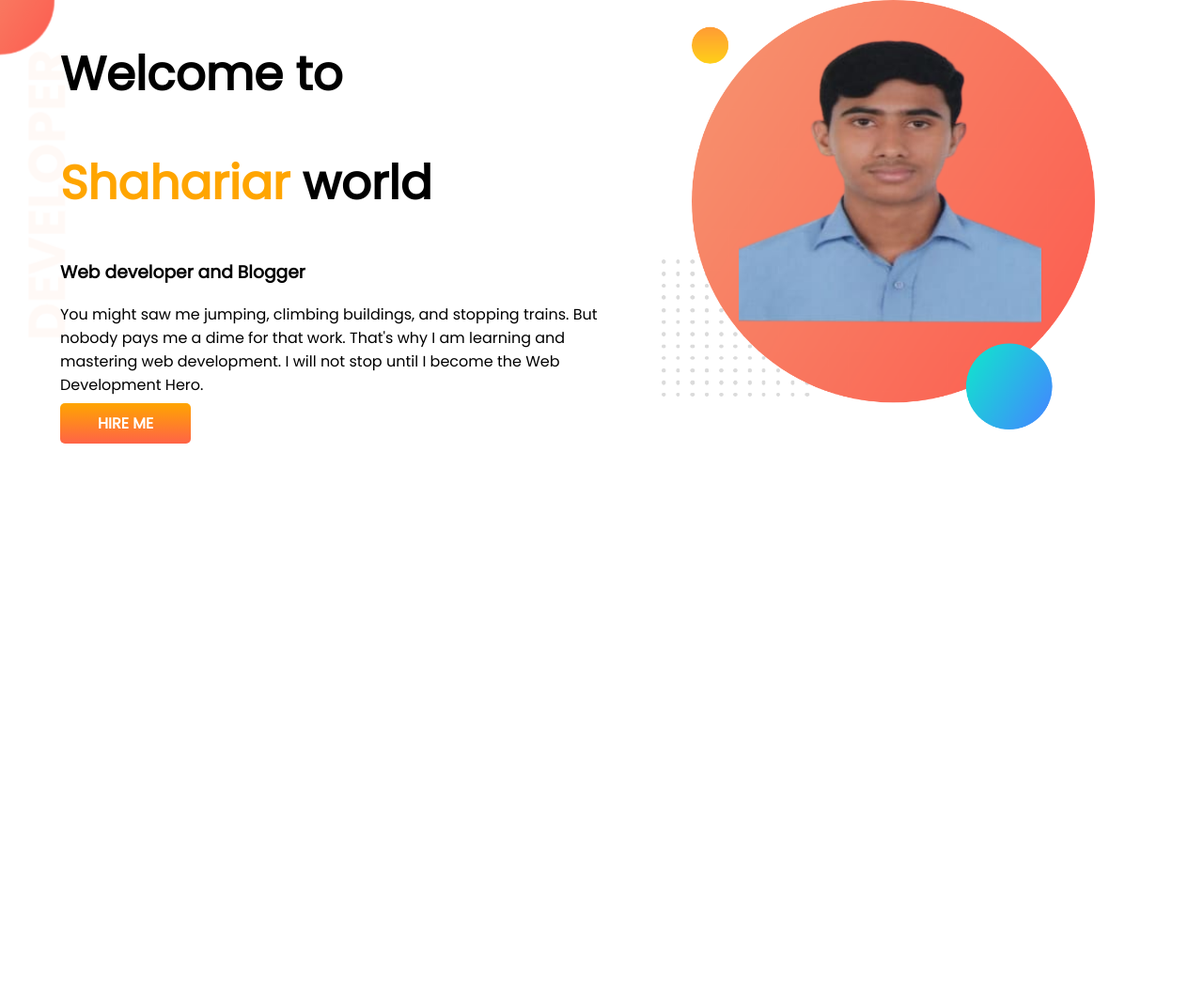
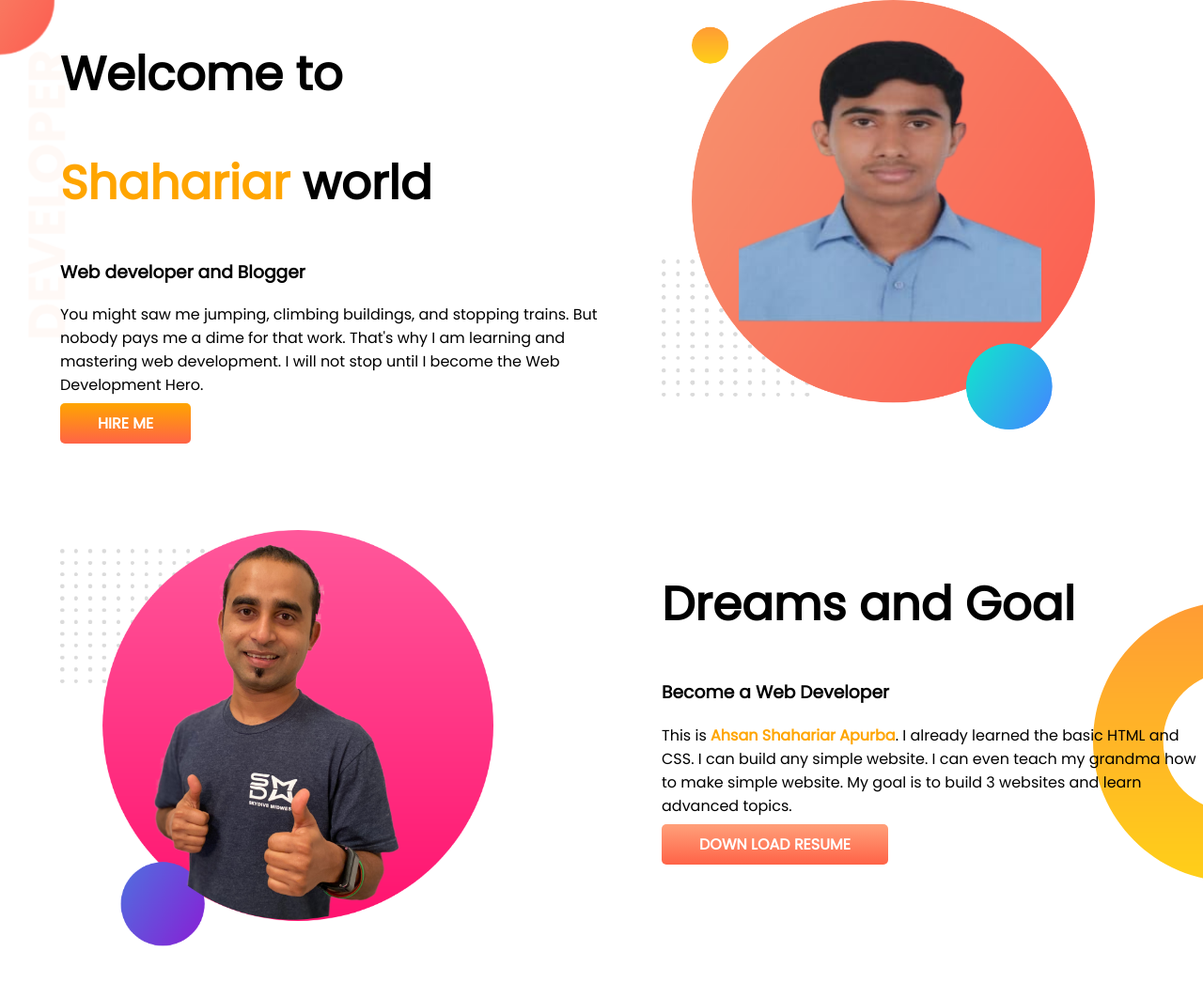
Before and after one commit to apurba4224/Developer-portfolio, a plain HTML site: page index.html in a window 1280 px wide. Shown: the whole page at 94% size. Before the commit the page ends 800 px from the top, so only its background shows below. Drawn offline with Linux system fonts and the light colour scheme.

Commit message:
dream section

```diff
--- a/index.html
+++ b/index.html
@@ -26,6 +26,21 @@
         </div>
         <div class="half-width"><img src="images/Shahariar-picture-with-bg.png" alt=""></div>
     </section>
+    <section class="dream-big">
+        <div class="half-width">
+            <img src="images/jhankar2.png" alt="">
+        </div>
+        <div class="half-width">
+            <h1>Dreams and Goal</h1>
+            <h3>Become a Web Developer</h3>
+            <p>This is <strong><span class="orenge-color">Ahsan Shahariar Apurba</span></strong>. I already learned the
+                basic HTML and CSS. I can build
+                any simple website.
+                I can even teach my grandma how
+                to make simple website. My goal is to build 3 websites and learn advanced topics.</p>
+            <a class="resume" target="_blank" href="http://127.0.0.1:5500/index.html">DOWN LOAD RESUME</a>
+        </div>
+    </section>
 </body>
 
 </html>
--- a/style.css
+++ b/style.css
@@ -13,6 +13,7 @@ h1 {
 
 section {
     display: flex;
+    margin-bottom: 100px;
 }
 
 .half-width {
@@ -39,3 +40,18 @@ section {
     background-repeat: no-repeat;
 
 }
+
+.resume {
+    text-decoration: none;
+    background: linear-gradient(lightsalmon, tomato);
+    padding: 10px 40px;
+    border-radius: 5px;
+    color: white;
+    font-weight: 700;
+}
+
+.dream-big {
+    background-image: url(images/dream-bg.png);
+    background-repeat: no-repeat;
+    background-position: right;
+}
```
